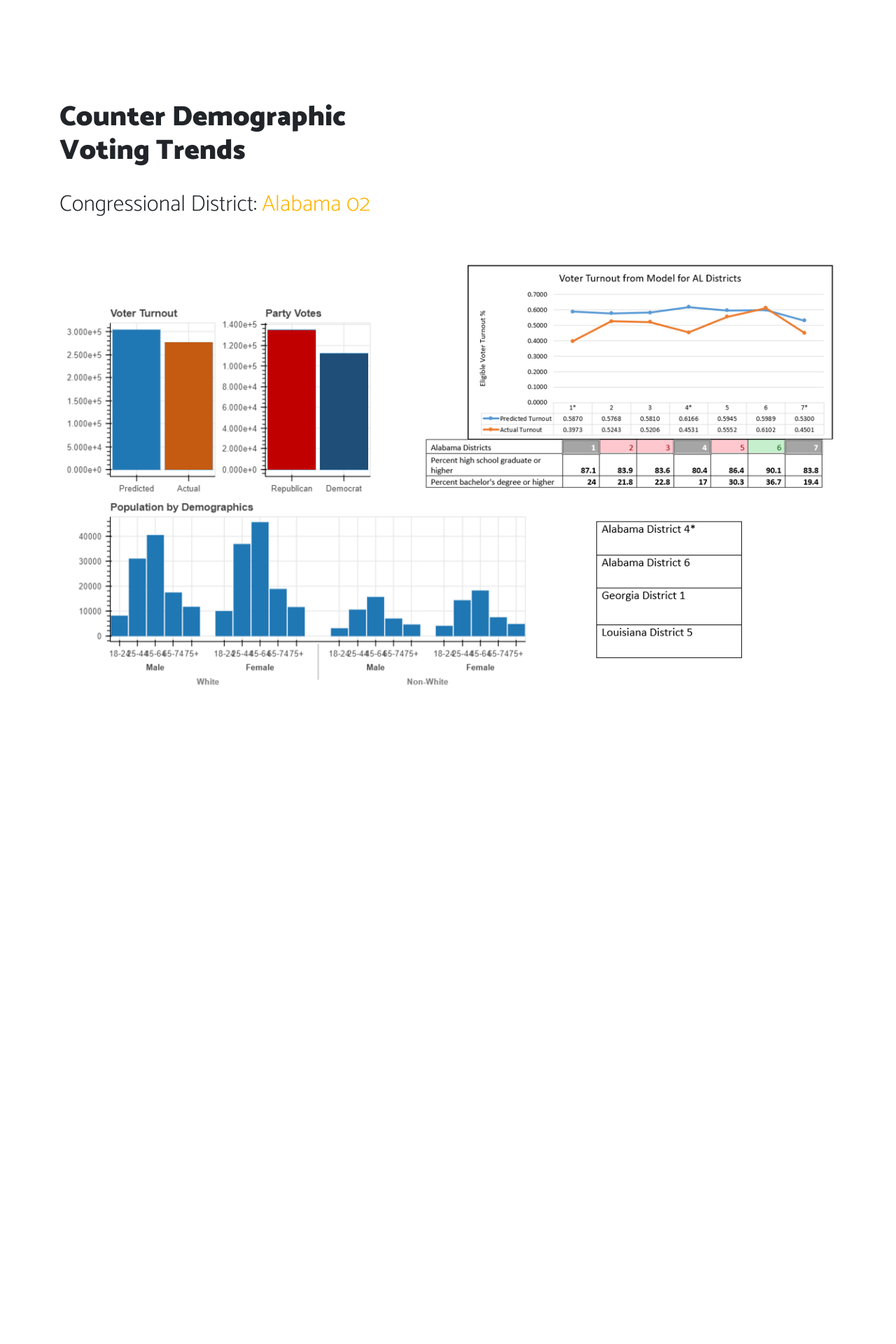
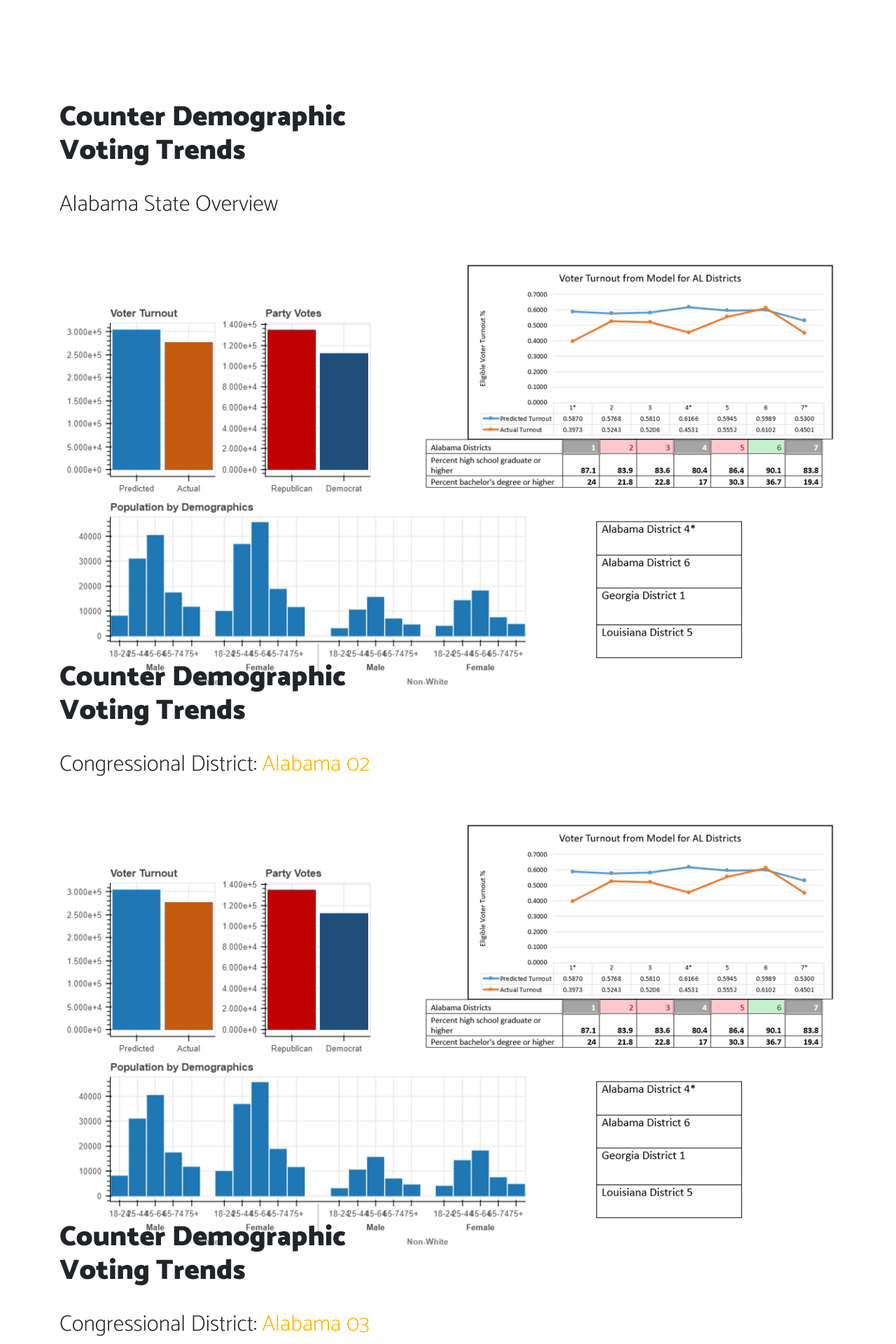
Before and after one commit to jballdata/capstone, a Flask app: page /Alabama in a window 1280 px wide. Shown: the top 1920 px of the page at 70% size. Before the commit the page ends 979 px from the top, so only its background shows below. Run offline with Flask 2, Linux system fonts and the light colour scheme; some libraries are stand-ins or nearby versions.

Commit message:
Update index.html

```diff
--- a/templates/index.html
+++ b/templates/index.html
@@ -15,7 +15,7 @@
     <body>
         <!--header-->
         <nav class="navbar navbar-expand-md navbar-dark fixed-top bg-primary sticky-navigation">
-            <a class="navbar-brand" href="#"><strong>Counter Demographic Voting Trends</strong></a>
+            <a class="navbar-brand" href="#"><strong>Demographics and Voting for: Alabama</strong></a>
             <button class="navbar-toggler navbar-toggler-right" type="button" data-toggle="collapse" data-target="#navbarCollapse" aria-controls="navbarCollapse" aria-expanded="false" aria-label="Toggle navigation">
                 <span class="navbar-toggler-icon"></span>
             </button>
@@ -38,6 +38,24 @@
         </nav>
 
         <!--main section-->
+
+	<section class="bg-white hero pt-5">
+            <div class="container">
+                <div class="row">
+                    <div class="col-md-6 text-black wow fadeIn">
+                        <div class="mt-5 pt-5 d-none d-md-block"></div>
+                        <h1>Counter Demographic Voting Trends</h1>
+                        <h2>Alabama State Overview</h2>
+                    </div>
+                </div>
+				<div class="row">
+                    <div class="col-md-12 pt-5 d-none d-md-block wow fadeInRight">
+                        <img class="img-fluid mx-auto d-block" src="static/img/collection.PNG"/>
+                    </div>
+                </div>
+            </div>
+        </section>
+
         <section class="bg-white hero pt-5">
             <div class="container">
                 <div class="row">
@@ -55,6 +73,56 @@
             </div>
         </section>
 
+	<section class="bg-white hero pt-5">
+            <div class="container">
+                <div class="row">
+                    <div class="col-md-6 text-black wow fadeIn">
+                        <div class="mt-5 pt-5 d-none d-md-block"></div>
+                        <h1>Counter Demographic Voting Trends</h1>
+                        <h2>Congressional District: <span class="text-orange">Alabama 03</span></h2>
+                    </div>
+                </div>
+				<div class="row">
+                    <div class="col-md-12 pt-5 d-none d-md-block wow fadeInRight">
+                        <img class="img-fluid mx-auto d-block" src="static/img/collection.PNG"/>
+                    </div>
+                </div>
+            </div>
+        </section>
+
+	<section class="bg-white hero pt-5">
+            <div class="container">
+                <div class="row">
+                    <div class="col-md-6 text-black wow fadeIn">
+                        <div class="mt-5 pt-5 d-none d-md-block"></div>
+                        <h1>Counter Demographic Voting Trends</h1>
+                        <h2>Congressional District: <span class="text-orange">Alabama 05</span></h2>
+                    </div>
+                </div>
+				<div class="row">
+                    <div class="col-md-12 pt-5 d-none d-md-block wow fadeInRight">
+                        <img class="img-fluid mx-auto d-block" src="static/img/collection.PNG"/>
+                    </div>
+                </div>
+            </div>
+        </section>
+
+	<section class="bg-white hero pt-5">
+            <div class="container">
+                <div class="row">
+                    <div class="col-md-6 text-black wow fadeIn">
+                        <div class="mt-5 pt-5 d-none d-md-block"></div>
+                        <h1>Counter Demographic Voting Trends</h1>
+                        <h2>Congressional District: <span class="text-orange">Alabama 06</span></h2>
+                    </div>
+                </div>
+				<div class="row">
+                    <div class="col-md-12 pt-5 d-none d-md-block wow fadeInRight">
+                        <img class="img-fluid mx-auto d-block" src="static/img/collection.PNG"/>
+                    </div>
+                </div>
+            </div>
+        </section>
 
         <script src="https://code.jquery.com/jquery-3.1.1.min.js"></script>
         <script src="https://cdnjs.cloudflare.com/ajax/libs/popper.js/1.12.3/umd/popper.min.js"></script>
```
